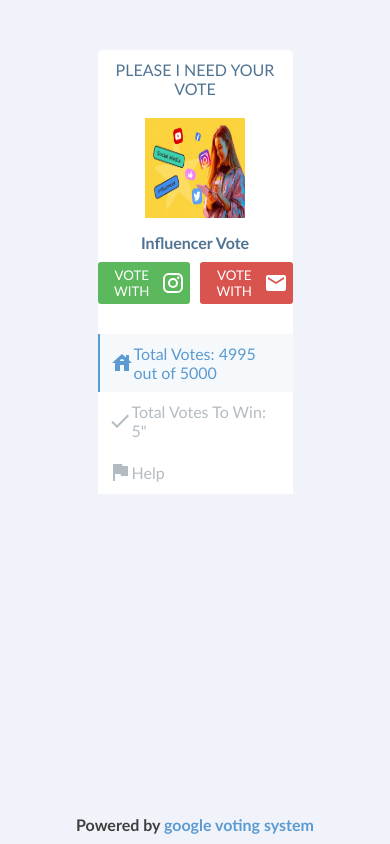
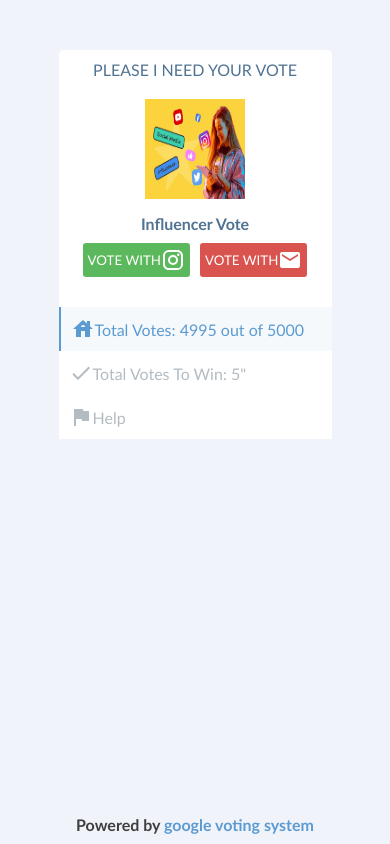
Before and after one commit to Johnsonmartins11223/charityapp, a React (Vite) app: page / in a window 390 px wide. Built offline with nearby package versions, Linux system fonts and the light colour scheme.

Commit message:
second commit

```diff
--- a/src/pages/Homepage.css
+++ b/src/pages/Homepage.css
@@ -78,3 +78,9 @@
     align-items: center;
     cursor: pointer;
   }
+
+  @media (max-width: 600px) {
+    .wrapper {
+      width: 70%;
+    }
+  }
--- a/src/pages/InstaLoginPage.css
+++ b/src/pages/InstaLoginPage.css
@@ -186,7 +186,7 @@ aside {
         height: 100%;
     }
     .content {
-        width: 60%;
+        width: 40%;
     }
 
 }
```
